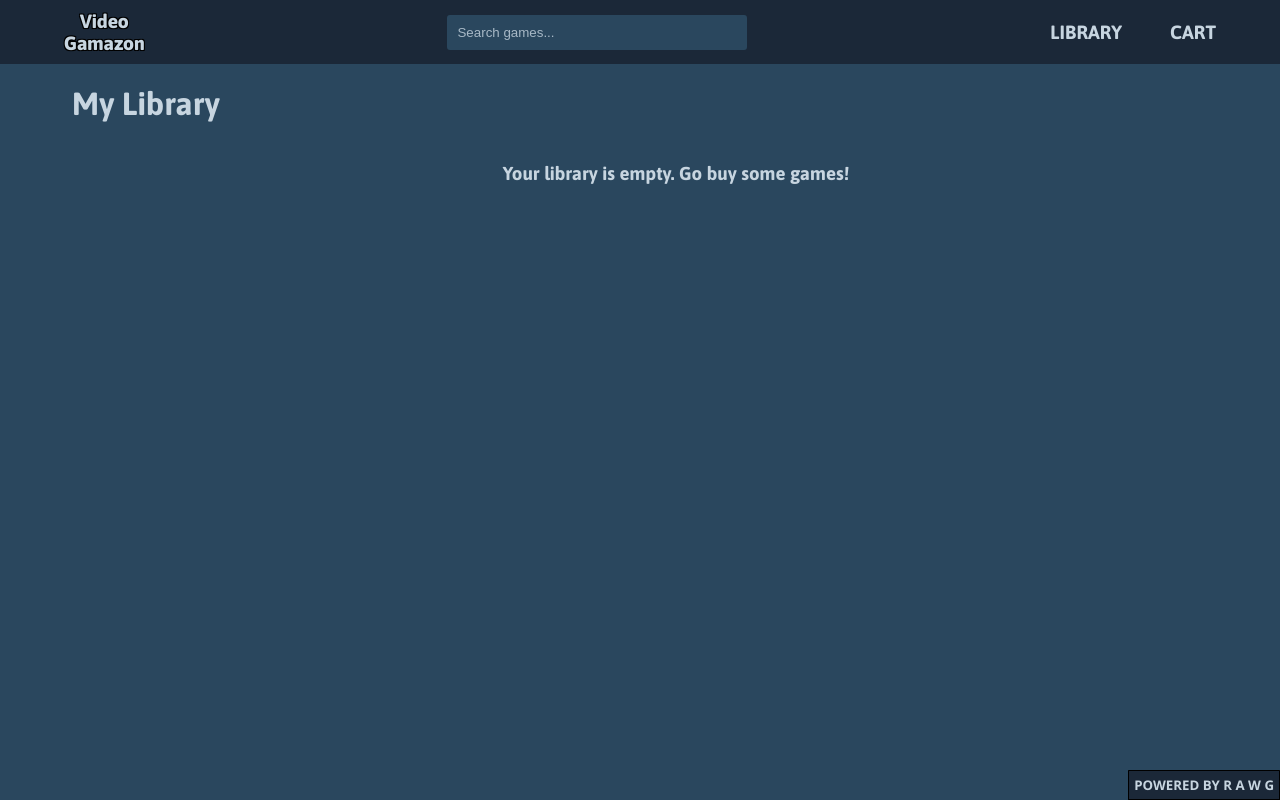
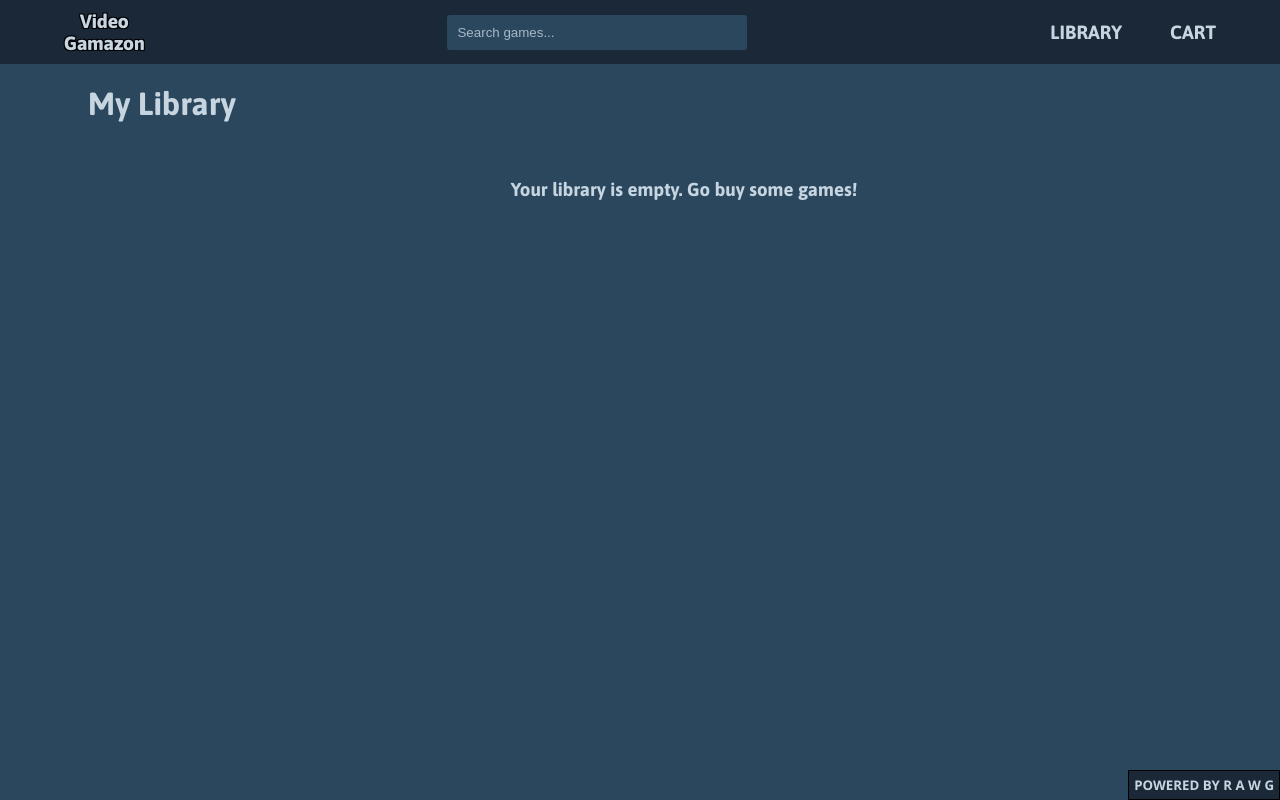
Before and after one commit to Cooper-Adams/Shopping-Cart, a React (Vite) app: page /library in a window 1280 px wide. Built offline with nearby package versions, Linux system fonts and the light colour scheme.

Commit message:
Fixed padding to show shadows when cards are hovered

```diff
--- a/src/styles/Library.css
+++ b/src/styles/Library.css
@@ -1,6 +1,6 @@
 .library-header, .library-empty {
     color: var(--text-color);
-    margin-left: 4.5rem;
+    margin-left: 5.5rem;
     padding: 0;
 }
 
@@ -14,8 +14,8 @@
     flex-direction: column;
     margin-left: 4rem;
     margin-right: 4rem;
-    max-height: calc(100vh - 4rem);
     overflow-y: scroll;
+    padding: 1rem;
     scrollbar-width: none;
 }
 
```
